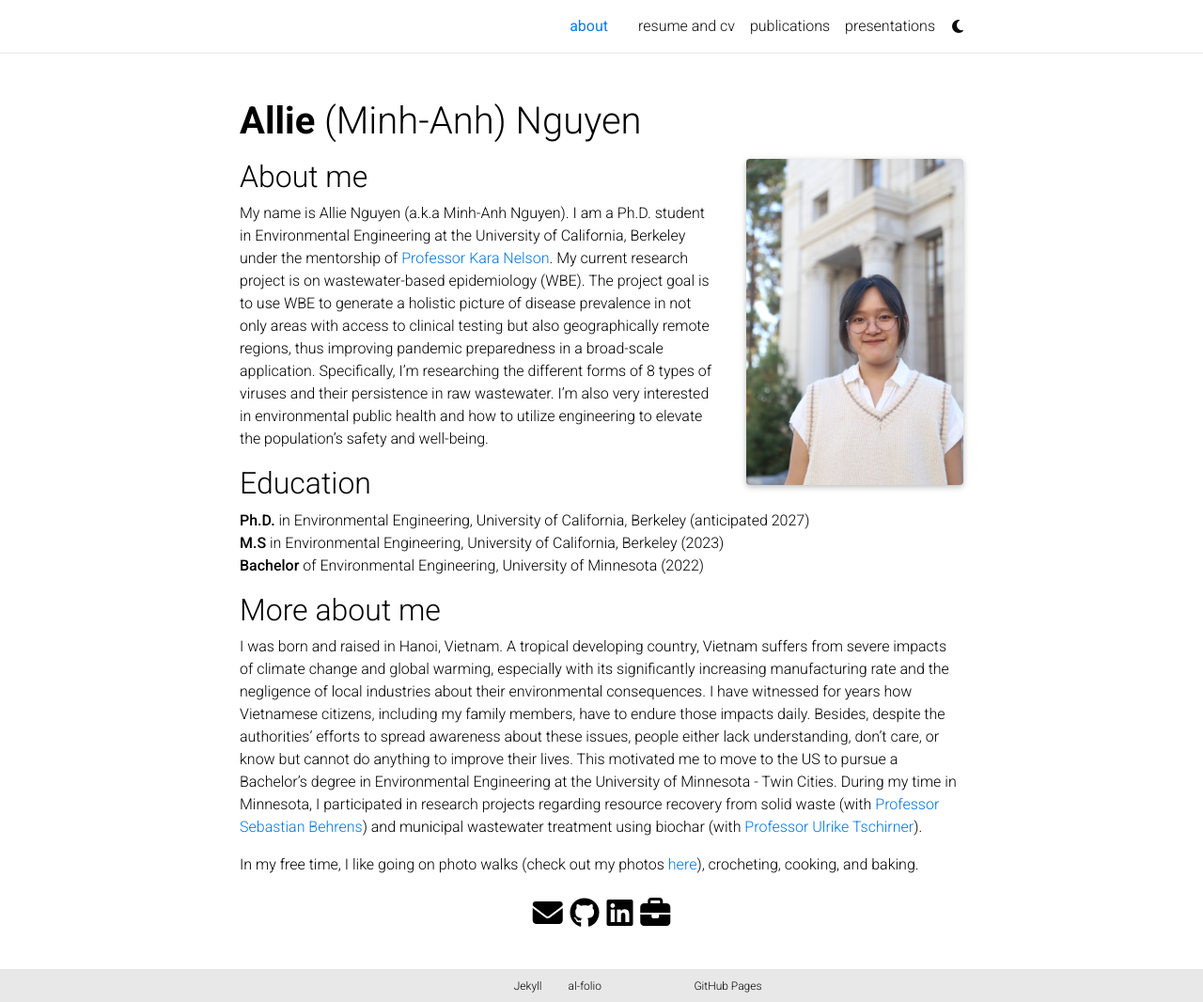
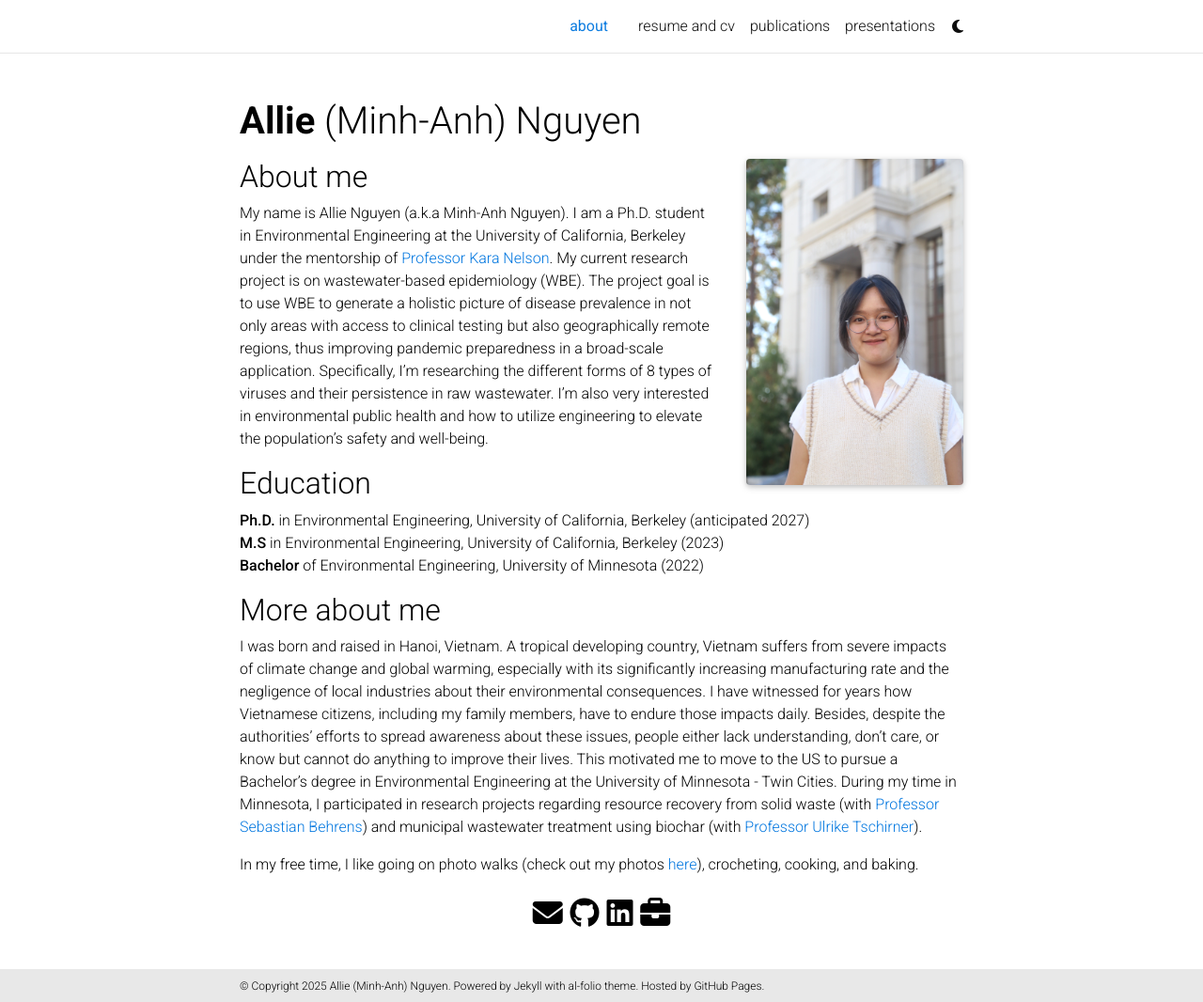
Before and after one commit to alliemnguyen/alliemnguyen.github.io, a Jekyll site: the page built from _pages/about.md, in a window 1280 px wide and 1066 px high. Shown: the whole window at 94% size. Built offline with Jekyll 4.4.1, drawn with Linux system fonts in a browser that asks for light colours; comment, search, counter and statistics services are not loaded; a style sheet for code colours, icons or effects is not loaded.

Commit message:
Update _themes.scss
global-footer-text-color change

```diff
--- a/_sass/_themes.scss
+++ b/_sass/_themes.scss
@@ -11,7 +11,7 @@
   --global-hover-color: #{$blue-color};
   --global-hover-text-color: #{$white-color};
   --global-footer-bg-color: #{$grey-color-light};
-  --global-footer-text-color: #{$grey-color-light};
+  --global-footer-text-color: #{$black-color};
   --global-footer-link-color: #{$black-color};
   --global-distill-app-color: #{$grey-color};
   --global-divider-color: rgba(0,0,0,.1);
@@ -56,7 +56,7 @@
   --global-hover-color: #{$yellow-color};
   --global-hover-text-color: #{$white-color};
   --global-footer-bg-color: #{$grey-color-dark};
-  --global-footer-text-color: #{$grey-color-dark};
+  --global-footer-text-color: #{$white-color};
   --global-footer-link-color: #{$white-color};
   --global-distill-app-color: #{$grey-color-light};
   --global-divider-color: #424246;
```
